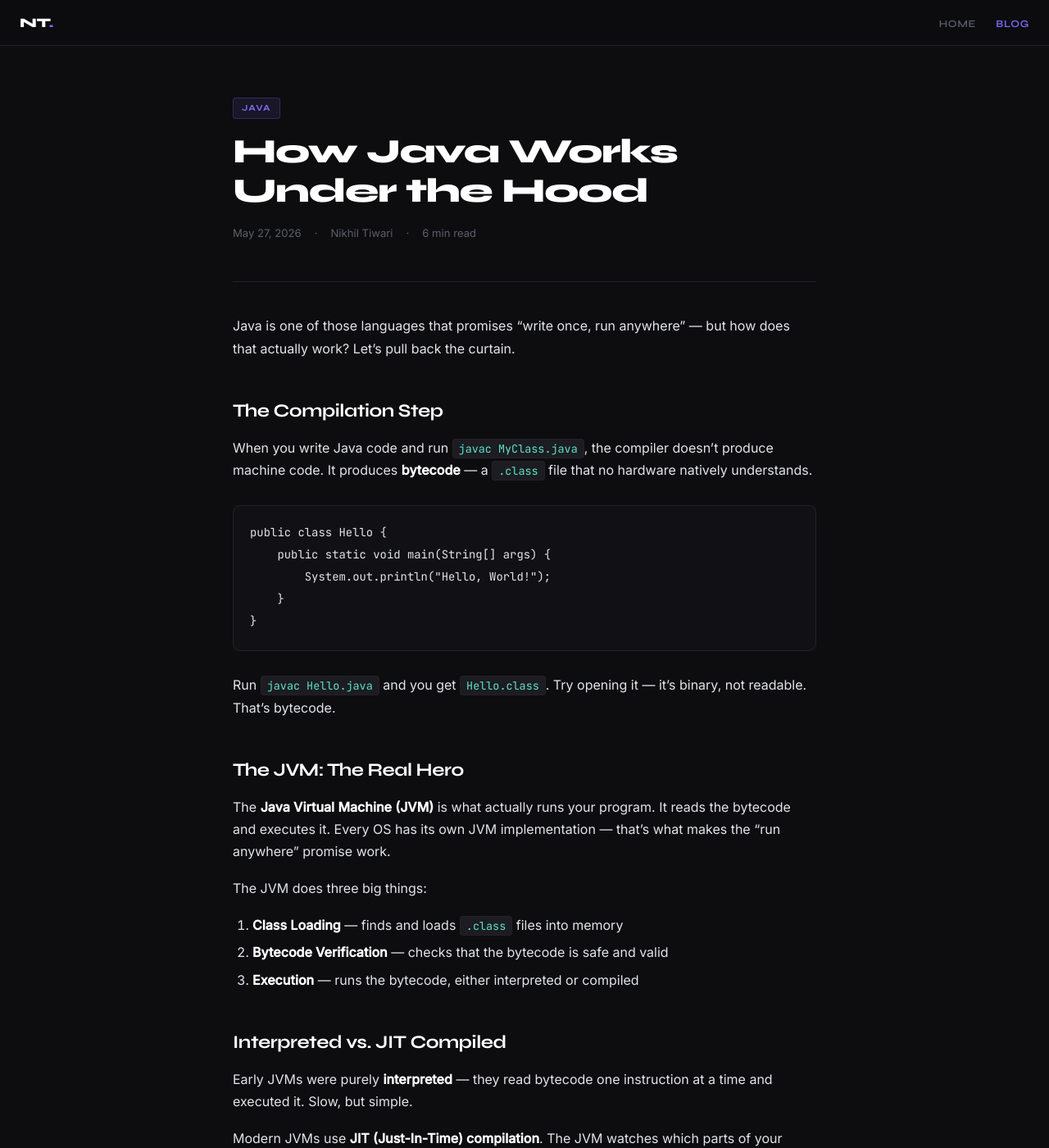
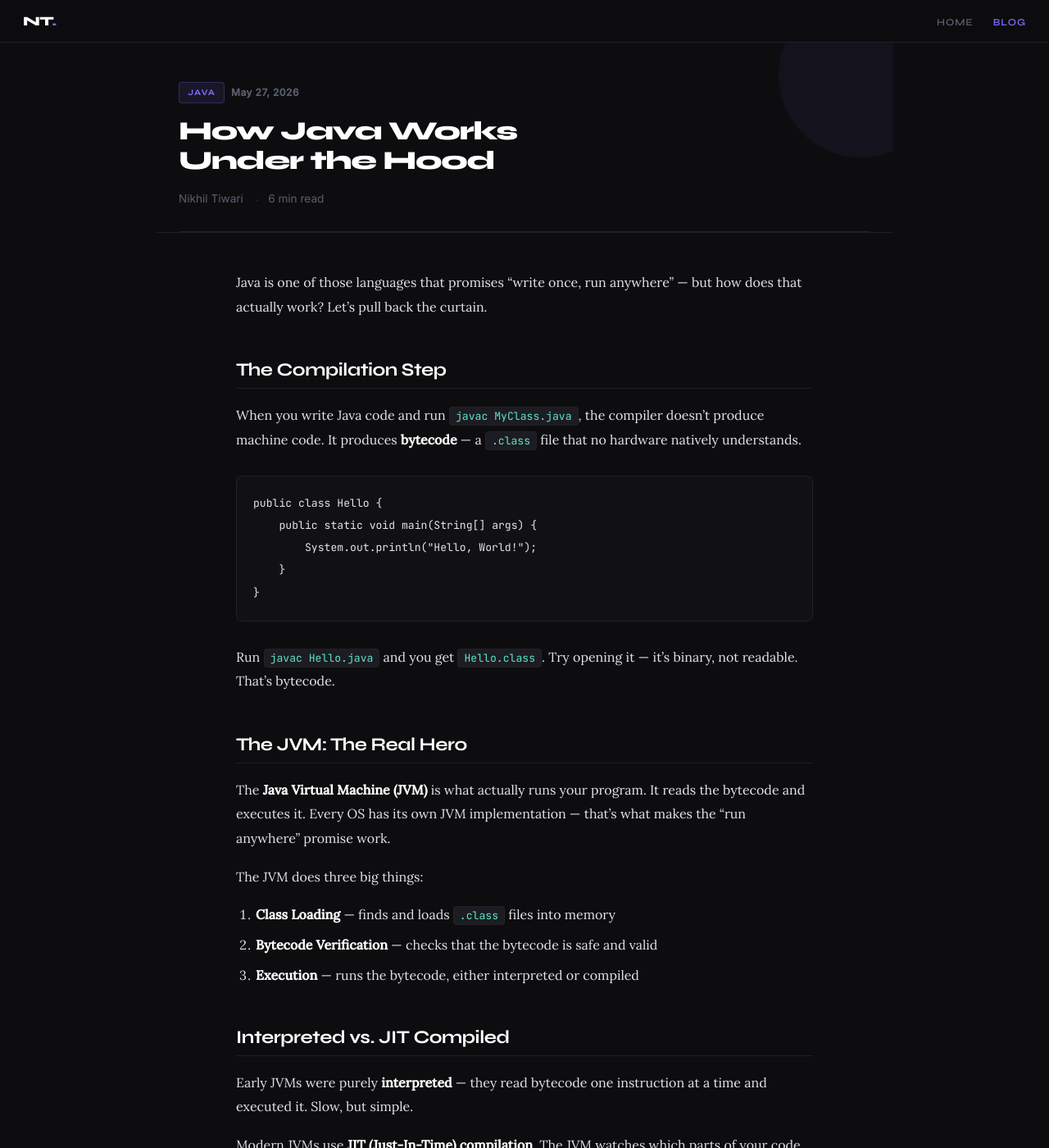
Before and after one commit to nikhiltiwari005/nikhiltiwari005.github.io, a Jekyll site: the page built from tech-blog/pages/how-java-works.md, in a window 1280 px wide and 1400 px high. Shown: the whole window at 82% size. Built offline with Jekyll 4.4.1, drawn with Linux system fonts in a browser that asks for light colours.

Commit message:
adding dark design

```diff
--- a/tech-blog/_config.yml
+++ b/tech-blog/_config.yml
@@ -19,3 +19,7 @@ kramdown:
 # Exclude from build
 exclude:
   - README.md
+
+plugins:
+  - jekyll-sitemap   # auto-generates /tech-blog/sitemap.xml
+  - jekyll-seo-tag   # (available if you want to use it later)
--- a/tech-blog/_layouts/default.html
+++ b/tech-blog/_layouts/default.html
@@ -28,7 +28,7 @@
   <title>{% if page.title %}{{ page.title }} — {{ site.author }}{% else %}{{ site.title }}{% endif %}</title>
 
   <link rel="preconnect" href="https://fonts.googleapis.com" />
-  <link href="https://fonts.googleapis.com/css2?family=Syne:wght@400;600;700;800&family=Inter:wght@300;400;500&family=JetBrains+Mono:wght@400;500&display=swap" rel="stylesheet" />
+  <link href="https://fonts.googleapis.com/css2?family=Syne:wght@400;600;700;800&family=Inter:wght@300;400;500&family=Lora:ital,wght@0,400;0,500;1,400&family=JetBrains+Mono:wght@400;500&display=swap" rel="stylesheet" />
 
   <style>
     *, *::before, *::after { box-sizing: border-box; margin: 0; padding: 0; }
@@ -60,11 +60,11 @@
       position: sticky;
       top: 0;
       z-index: 100;
-      background: rgba(13,13,15,0.85);
+      background: rgba(13,13,15,0.9);
       backdrop-filter: blur(12px);
-      border-bottom: 1px solid var(--border);
-      padding: 0 24px;
-      height: 56px;
+      border-bottom: 0.5px solid var(--border);
+      padding: 0 28px;
+      height: 52px;
       display: flex;
       align-items: center;
       justify-content: space-between;
@@ -76,9 +76,9 @@
       font-size: 1rem;
       color: #fff;
       text-decoration: none;
-      letter-spacing: -0.02em;
+      letter-spacing: -0.03em;
     }
-    .nav-logo span { color: var(--accent); }
+    .nav-logo span { color: var(--accent); font-style: normal; }
 
     .nav-links {
       display: flex;
@@ -87,9 +87,9 @@
     }
     .nav-links a {
       font-family: 'Syne', sans-serif;
-      font-size: 0.78rem;
+      font-size: 0.75rem;
       font-weight: 600;
-      letter-spacing: 0.06em;
+      letter-spacing: 0.08em;
       text-transform: uppercase;
       color: var(--muted);
       text-decoration: none;
@@ -100,15 +100,16 @@
 
     /* ── MAIN WRAPPER ────────────────────────── */
     main {
-      max-width: 760px;
+      max-width: 900px;
       margin: 0 auto;
-      padding: 60px 24px 100px;
+      padding: 0;
     }
 
     /* ── FOOTER ──────────────────────────────── */
     footer {
-      border-top: 1px solid var(--border);
-      padding: 28px 24px;
+      background: #0a0a0c;
+      border-top: 0.5px solid #1a1a20;
+      padding: 28px 28px 20px;
       text-align: center;
       font-family: 'Syne', sans-serif;
       font-size: 0.72rem;
@@ -117,56 +118,200 @@
     }
     footer a { color: var(--muted); text-decoration: none; }
     footer a:hover { color: var(--accent); }
+
+    /* ── BLOG HOMEPAGE STYLES ────────────────── */
+    .blog-header {
+      padding: 48px 28px 32px;
+      border-bottom: 0.5px solid #1e1e24;
+    }
+
+    .blog-hero-tag {
+      font-size: 0.7rem;
+      font-weight: 700;
+      letter-spacing: 0.14em;
+      text-transform: uppercase;
+      color: var(--accent2);
+      margin-bottom: 12px;
+    }
+
+    .blog-hero-title {
+      font-size: 2.1rem;
+      font-weight: 800;
+      color: #fff;
+      letter-spacing: -0.04em;
+      line-height: 1.1;
+      margin-bottom: 10px;
+    }
+
+    .blog-hero-sub {
+      font-size: 0.95rem;
+      color: var(--soft);
+      font-family: 'Lora', serif;
+      font-style: italic;
+      line-height: 1.7;
+      max-width: 480px;
+    }
+
+    .post-list-wrap {
+      padding: 8px 28px 0;
+    }
+
+    .post-row {
+      display: flex;
+      align-items: flex-start;
+      gap: 16px;
+      padding: 18px 0;
+      border-bottom: 0.5px solid #1a1a20;
+      cursor: pointer;
+      transition: opacity 0.15s;
+    }
+    .post-row:hover { opacity: 0.8; }
+
+    .post-row-num {
+      font-size: 0.78rem;
+      font-weight: 700;
+      color: #2a2a30;
+      min-width: 24px;
+      padding-top: 2px;
+      font-family: 'JetBrains Mono', monospace;
+    }
+
+    .post-row-body {
+      flex: 1;
+    }
+
+    .post-row-tag {
+      font-size: 0.65rem;
+      font-weight: 700;
+      letter-spacing: 0.1em;
+      text-transform: uppercase;
+      color: var(--accent);
+      margin-bottom: 5px;
+      display: inline-block;
+    }
+
+    .post-row-title {
+      font-size: 1rem;
+      font-weight: 700;
+      color: #d4d8e1;
+      line-height: 1.3;
+      margin-bottom: 4px;
+      letter-spacing: -0.01em;
+    }
+
+    .post-row-desc {
+      font-size: 0.85rem;
+      color: #3d4250;
+      font-family: 'Lora', serif;
+      line-height: 1.5;
+    }
+
+    .post-row-right {
+      display: flex;
+      flex-direction: column;
+      align-items: flex-end;
+      gap: 4px;
+      flex-shrink: 0;
+    }
+
+    .post-row-date {
+      font-size: 0.75rem;
+      color: #3d4250;
+      font-weight: 600;
+      letter-spacing: 0.03em;
+      white-space: nowrap;
+    }
+
+    .post-row-arrow {
+      font-size: 1rem;
+      color: var(--accent);
+      opacity: 0;
+      transition: all 0.15s;
+      transform: translateX(-4px);
+    }
+    .post-row:hover .post-row-arrow {
+      opacity: 1;
+      transform: translateX(0);
+    }
   </style>
 
   {% if page.layout == 'post' %}
   <style>
     /* ── POST TYPOGRAPHY ─────────────────────── */
-    .post-header { margin-bottom: 48px; }
+    .post-header {
+      padding: 48px 28px 0;
+      border-bottom: 0.5px solid #1e1e24;
+      margin-bottom: 0;
+      position: relative;
+      overflow: hidden;
+    }
+
+    .post-hero-accent {
+      position: absolute;
+      top: -60px; right: -60px;
+      width: 200px; height: 200px;
+      border-radius: 50%;
+      background: rgba(124,109,250,0.06);
+      pointer-events: none;
+    }
+
+    .post-kicker {
+      display: flex;
+      align-items: center;
+      gap: 8px;
+      margin-bottom: 16px;
+      font-size: 0.75rem;
+      color: var(--muted);
+      font-weight: 600;
+      letter-spacing: 0.04em;
+    }
 
     .post-tag {
       display: inline-block;
       font-family: 'Syne', sans-serif;
-      font-size: 0.68rem;
+      font-size: 0.65rem;
       font-weight: 700;
       letter-spacing: 0.1em;
       text-transform: uppercase;
       color: var(--accent);
       background: rgba(124,109,250,0.1);
-      border: 1px solid rgba(124,109,250,0.25);
+      border: 0.5px solid rgba(124,109,250,0.25);
       padding: 3px 10px;
       border-radius: 4px;
-      margin-bottom: 16px;
     }
 
     .post-title {
       font-family: 'Syne', sans-serif;
       font-weight: 800;
-      font-size: clamp(1.8rem, 5vw, 2.6rem);
+      font-size: 2rem;
       line-height: 1.15;
       color: #fff;
-      letter-spacing: -0.03em;
+      letter-spacing: -0.04em;
       margin-bottom: 16px;
+      max-width: 550px;
     }
 
     .post-meta {
-      font-size: 0.82rem;
+      font-size: 0.85rem;
       color: var(--muted);
       display: flex;
       gap: 16px;
       flex-wrap: wrap;
       align-items: center;
+      padding-bottom: 28px;
+      border-bottom: 0.5px solid var(--border);
+      margin-bottom: 0;
     }
-    .post-meta span::before { content: '·'; margin-right: 16px; }
+    .post-meta span::before { content: '·'; margin-right: 12px; font-size: 0.5rem; }
     .post-meta span:first-child::before { display: none; }
 
-    .post-divider {
-      border: none;
-      border-top: 1px solid var(--border);
-      margin: 40px 0;
+    /* ── PROSE ───────────────────────────────── */
+    .prose {
+      padding: 28px 28px;
+      max-width: 760px;
+      margin: 0 auto;
     }
 
-    /* ── PROSE ───────────────────────────────── */
     .prose h1, .prose h2, .prose h3,
     .prose h4, .prose h5, .prose h6 {
       font-family: 'Syne', sans-serif;
@@ -177,10 +322,15 @@
       letter-spacing: -0.02em;
     }
     .prose h1 { font-size: 1.9rem; font-weight: 800; }
-    .prose h2 { font-size: 1.4rem; }
+    .prose h2 { font-size: 1.4rem; padding-bottom: 8px; border-bottom: 0.5px solid #1e1e24; }
     .prose h3 { font-size: 1.1rem; }
 
-    .prose p { margin: 1.1em 0; color: var(--text); }
+    .prose p {
+      margin: 1.1em 0;
+      color: var(--text);
+      font-family: 'Lora', serif;
+      line-height: 1.85;
+    }
 
     .prose a {
       color: var(--accent2);
@@ -191,37 +341,43 @@
     }
     .prose a:hover { text-decoration-color: var(--accent2); }
 
-    .prose strong { font-weight: 600; color: #fff; }
+    .prose strong { font-weight: 700; color: #fff; }
     .prose em { font-style: italic; color: var(--soft); }
 
     .prose ul, .prose ol {
       padding-left: 1.5em;
       margin: 1em 0;
     }
-    .prose li { margin: 0.4em 0; color: var(--text); }
+    .prose li { margin: 0.6em 0; color: var(--text); font-family: 'Lora', serif; }
 
     .prose blockquote {
-      border-left: 3px solid var(--accent);
+      border-left: 2px solid var(--accent);
       margin: 1.8em 0;
-      padding: 14px 20px;
+      padding: 12px 18px;
       background: rgba(124,109,250,0.05);
       border-radius: 0 6px 6px 0;
     }
-    .prose blockquote p { margin: 0; color: var(--soft); font-style: italic; }
+    .prose blockquote p {
+      margin: 0;
+      color: var(--soft);
+      font-style: italic;
+      font-family: 'Lora', serif;
+      font-size: 0.95rem;
+    }
 
     .prose code {
       font-family: 'JetBrains Mono', monospace;
-      font-size: 0.84em;
+      font-size: 0.82em;
       background: #1c1c22;
       color: var(--accent2);
       padding: 2px 7px;
       border-radius: 4px;
-      border: 1px solid var(--border);
+      border: 0.5px solid var(--border);
     }
 
     .prose pre {
       background: #111115;
-      border: 1px solid var(--border);
+      border: 0.5px solid var(--border);
       border-radius: 10px;
       overflow-x: auto;
       margin: 1.8em 0;
@@ -231,7 +387,7 @@
       background: none;
       border: none;
       padding: 0;
-      font-size: 0.87rem;
+      font-size: 0.82rem;
       color: var(--text);
     }
 
@@ -239,11 +395,11 @@
       width: 100%;
       border-collapse: collapse;
       margin: 1.8em 0;
-      font-size: 0.93rem;
+      font-size: 0.9rem;
     }
     .prose th {
       font-family: 'Syne', sans-serif;
-      font-size: 0.72rem;
+      font-size: 0.68rem;
       font-weight: 700;
       letter-spacing: 0.08em;
       text-transform: uppercase;
@@ -251,24 +407,24 @@
       text-align: left;
       background: var(--surface);
       color: var(--soft);
-      border-bottom: 1px solid var(--border);
+      border-bottom: 0.5px solid var(--border);
     }
     .prose td {
       padding: 10px 14px;
-      border-bottom: 1px solid var(--border);
+      border-bottom: 0.5px solid var(--border);
       color: var(--text);
     }
 
     .prose hr {
       border: none;
-      border-top: 1px solid var(--border);
+      border-top: 0.5px solid var(--border);
       margin: 2.5em 0;
     }
 
     .prose img {
       max-width: 100%;
       border-radius: 8px;
-      border: 1px solid var(--border);
+      border: 0.5px solid var(--border);
       margin: 1.5em 0;
     }
 
@@ -280,15 +436,16 @@
       display: flex;
       justify-content: space-between;
       gap: 16px;
-      margin-top: 60px;
-      padding-top: 32px;
-      border-top: 1px solid var(--border);
+      max-width: 760px;
+      margin: 0 auto;
+      padding: 60px 28px 28px;
+      border-top: 0.5px solid var(--border);
     }
     .post-nav a {
       font-family: 'Syne', sans-serif;
-      font-size: 0.78rem;
+      font-size: 0.75rem;
       font-weight: 700;
-      letter-spacing: 0.06em;
+      letter-spacing: 0.08em;
       text-transform: uppercase;
       color: var(--muted);
       text-decoration: none;
@@ -297,6 +454,7 @@
     .post-nav a:hover { color: var(--accent); }
   </style>
   {% endif %}
+
 </head>
 <body>
 
--- a/tech-blog/_layouts/post.html
+++ b/tech-blog/_layouts/post.html
@@ -4,20 +4,22 @@ layout: default
 
 <article>
   <header class="post-header">
-    {% if page.tag %}
-      <div class="post-tag">{{ page.tag }}</div>
+    <div class="post-hero-accent"></div>
+
+    {% if page.tag or page.date %}
+      <div class="post-kicker">
+        {% if page.tag %}<span class="post-tag">{{ page.tag }}</span>{% endif %}
+        <span>{{ page.date | date: "%B %d, %Y" }}</span>
+      </div>
     {% endif %}
 
     <h1 class="post-title">{{ page.title }}</h1>
 
     <div class="post-meta">
-      <span>{{ page.date | date: "%B %d, %Y" }}</span>
       {% if page.author %}<span>{{ page.author }}</span>{% endif %}
       {% if page.read_time %}<span>{{ page.read_time }} min read</span>{% endif %}
     </div>
   </header>
-
-  <hr class="post-divider" />
 
   <div class="prose">
     {{ content }}
```
Also changed, not shown: tech-blog/index.md (+22 -141 lines).
